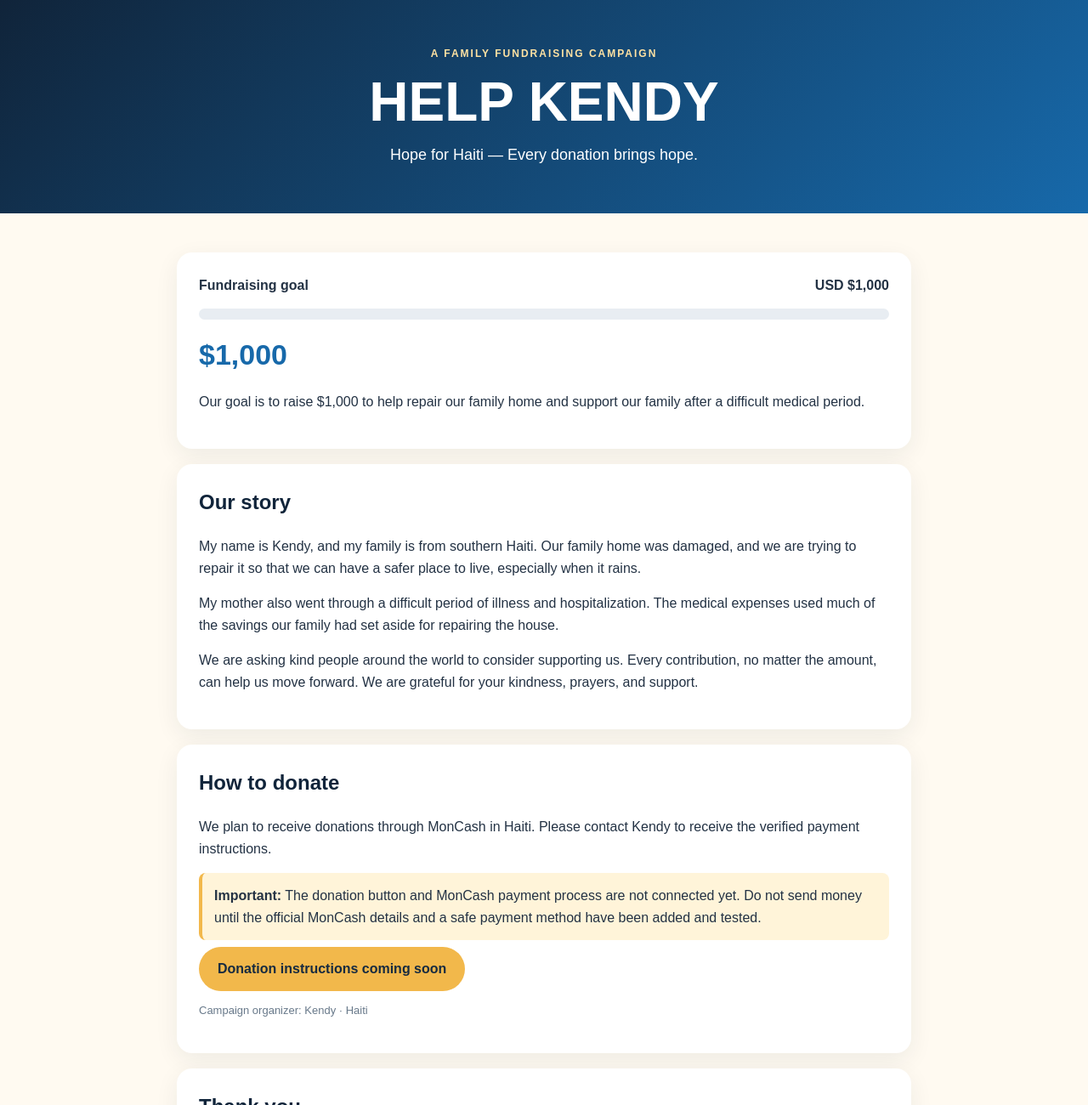
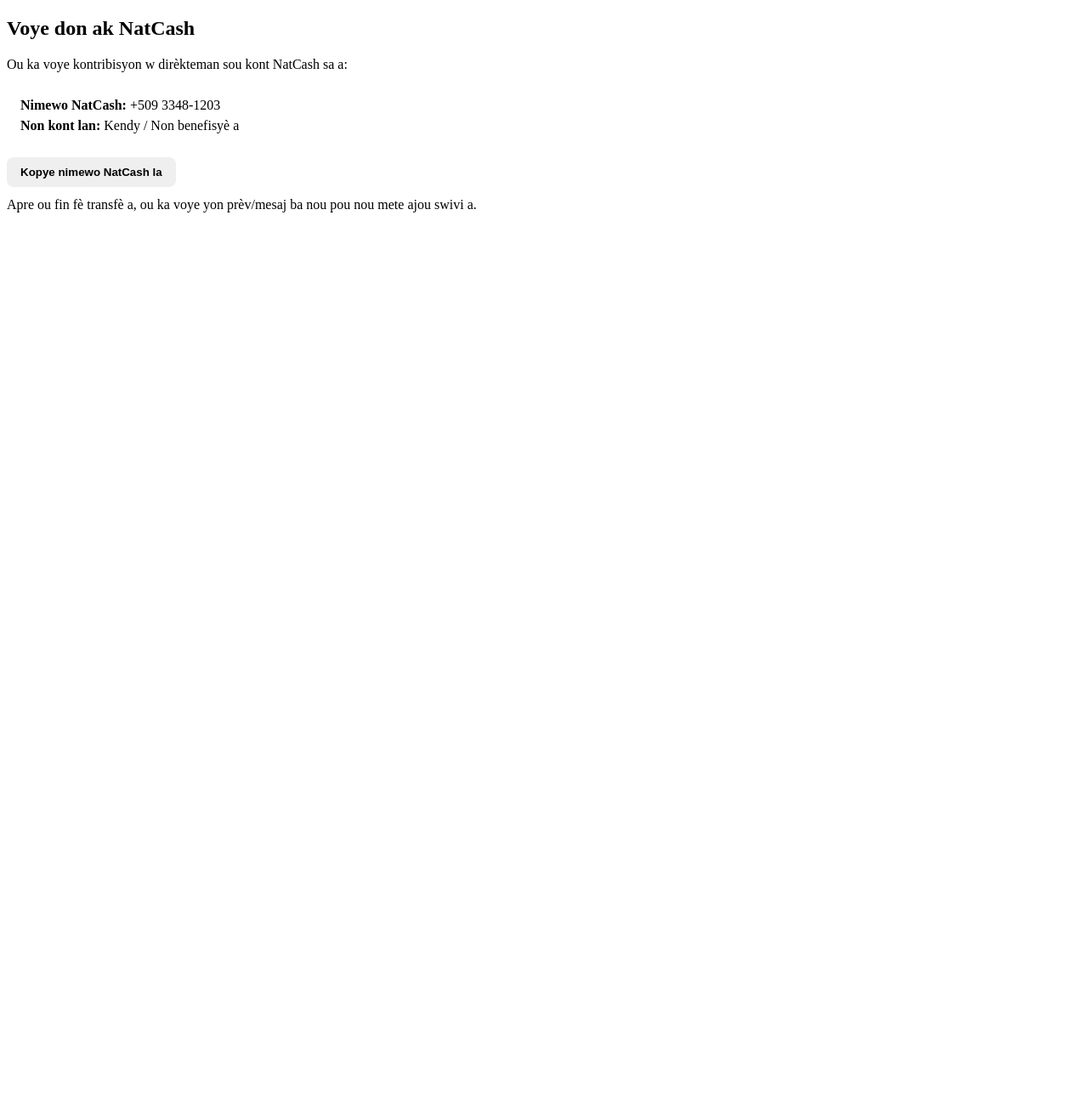
Before and after one commit to deroncekendy7-code/help-kendy-hope-for-haiti, a plain HTML site: page index.html in a window 1280 px wide. Shown: the top 1300 px of the page at 85% size. After the commit the page ends 800 px from the top, so only its background shows below. Drawn offline with Linux system fonts and the light colour scheme.

Commit message:
Integrate NatCash donation instructions
Added donation section for NatCash with copy functionality.

```diff
--- a/index.html
+++ b/index.html
@@ -1,60 +1,29 @@
-<!DOCTYPE html>
-<html lang="en">
-<head>
-<meta charset="UTF-8">
-<meta name="viewport" content="width=device-width, initial-scale=1">
-<title>Help Kendy — Hope for Haiti</title>
-<style>
-:root{--navy:#10243a;--blue:#1769aa;--gold:#f2b84b;--cream:#fffaf1}
-*{box-sizing:border-box}body{margin:0;font-family:Arial,Helvetica,sans-serif;background:var(--cream);color:#233244;line-height:1.6}
-header{background:linear-gradient(135deg,#10243a,#1769aa);color:white;padding:54px 20px;text-align:center}
-header .tag{letter-spacing:2px;text-transform:uppercase;font-size:12px;color:#ffe2a3;font-weight:bold}
-h1{font-size:clamp(38px,8vw,64px);line-height:1.05;margin:14px 0}
-header p{max-width:650px;margin:0 auto;font-size:18px}
-.wrap{max-width:900px;margin:auto;padding:28px 18px}
-.card{background:white;border-radius:18px;padding:26px;margin:18px 0;box-shadow:0 8px 28px #10243a12}
-.goalhead{display:flex;justify-content:space-between;gap:12px;flex-wrap:wrap;font-weight:bold}
-.track{height:13px;background:#e8edf2;border-radius:20px;overflow:hidden;margin:14px 0}
-.track span{display:block;width:0;height:100%;background:var(--gold)}
-.amount{font-size:34px;color:var(--blue);font-weight:bold}
-h2{color:var(--navy);margin-top:0}
-.btn{display:inline-block;background:var(--gold);color:#172b40;text-decoration:none;padding:13px 22px;border-radius:30px;font-weight:bold;margin-top:8px}
-.note{background:#fff4d9;border-left:4px solid var(--gold);padding:14px;border-radius:8px}
-footer{text-align:center;background:var(--navy);color:#dce7f1;padding:24px}
-.small{font-size:13px;color:#68798a}
-</style>
-</head>
-<body>
-<header>
- <div class="tag">A family fundraising campaign</div>
- <h1>HELP KENDY</h1>
- <p>Hope for Haiti — Every donation brings hope.</p>
-</header>
-<main class="wrap">
- <section class="card">
-  <div class="goalhead"><span>Fundraising goal</span><span>USD $1,000</span></div>
-  <div class="track"><span></span></div>
-  <div class="amount">$1,000</div>
-  <p>Our goal is to raise $1,000 to help repair our family home and support our family after a difficult medical period.</p>
- </section>
- <section class="card">
-  <h2>Our story</h2>
-  <p>My name is Kendy, and my family is from southern Haiti. Our family home was damaged, and we are trying to repair it so that we can have a safer place to live, especially when it rains.</p>
-  <p>My mother also went through a difficult period of illness and hospitalization. The medical expenses used much of the savings our family had set aside for repairing the house.</p>
-  <p>We are asking kind people around the world to consider supporting us. Every contribution, no matter the amount, can help us move forward. We are grateful for your kindness, prayers, and support.</p>
- </section>
- <section class="card">
-  <h2>How to donate</h2>
-  <p>We plan to receive donations through MonCash in Haiti. Please contact Kendy to receive the verified payment instructions.</p>
-  <div class="note"><strong>Important:</strong> The donation button and MonCash payment process are not connected yet. Do not send money until the official MonCash details and a safe payment method have been added and tested.</div>
-  <span class="btn">Donation instructions coming soon</span>
-  <p class="small">Campaign organizer: Kendy · Haiti</p>
- </section>
- <section class="card">
-  <h2>Thank you</h2>
-  <p>Thank you for taking the time to read our story and for considering helping our family. May God bless you for your generosity.</p>
- </section>
-</main>
-<footer>HELP KENDY · HOPE FOR HAITI</footer>
-</body>
-</html>
+<section class="card" style="margin-top: 20px;">
+  <h2>Voye don ak NatCash</h2>
+  <p>Ou ka voye kontribisyon w dirèkteman sou kont NatCash sa a:</p>
+
+  <div class="note" style="padding: 14px 16px; border-radius: 8px; margin: 14px 0;">
+    <p style="margin: 0 0 6px 0;"><strong>Nimewo NatCash:</strong> <span id="natcash-number">+509 3348-1203</span></p>
+    <p style="margin: 0;"><strong>Non kont lan:</strong> Kendy / Non benefisyè a</p>
+  </div>
+
+  <button type="button" class="btn" onclick="copyNatcash()" style="border: none; cursor: pointer; padding: 10px 16px; border-radius: 8px; font-weight: bold;">
+    Kopye nimewo NatCash la
+  </button>
+  <span id="copy-status" style="margin-left: 10px; font-size: 14px;"></span>
+
+  <p class="small" style="margin-top: 12px;">
+    Apre ou fin fè transfè a, ou ka voye yon prèv/mesaj ba nou pou nou mete ajou swivi a.
+  </p>
+</section>
+
+<script>
+  function copyNatcash() {
+    const number = document.getElementById("natcash-number").innerText.trim();
+    navigator.clipboard.writeText(number).then(() => {
+      document.getElementById("copy-status").innerText = "Nimewo a kopye!";
+    }).catch(() => {
+      document.getElementById("copy-status").innerText = "Kopye nimewo a manyèlman.";
+    });
+  }
+</script>
```
